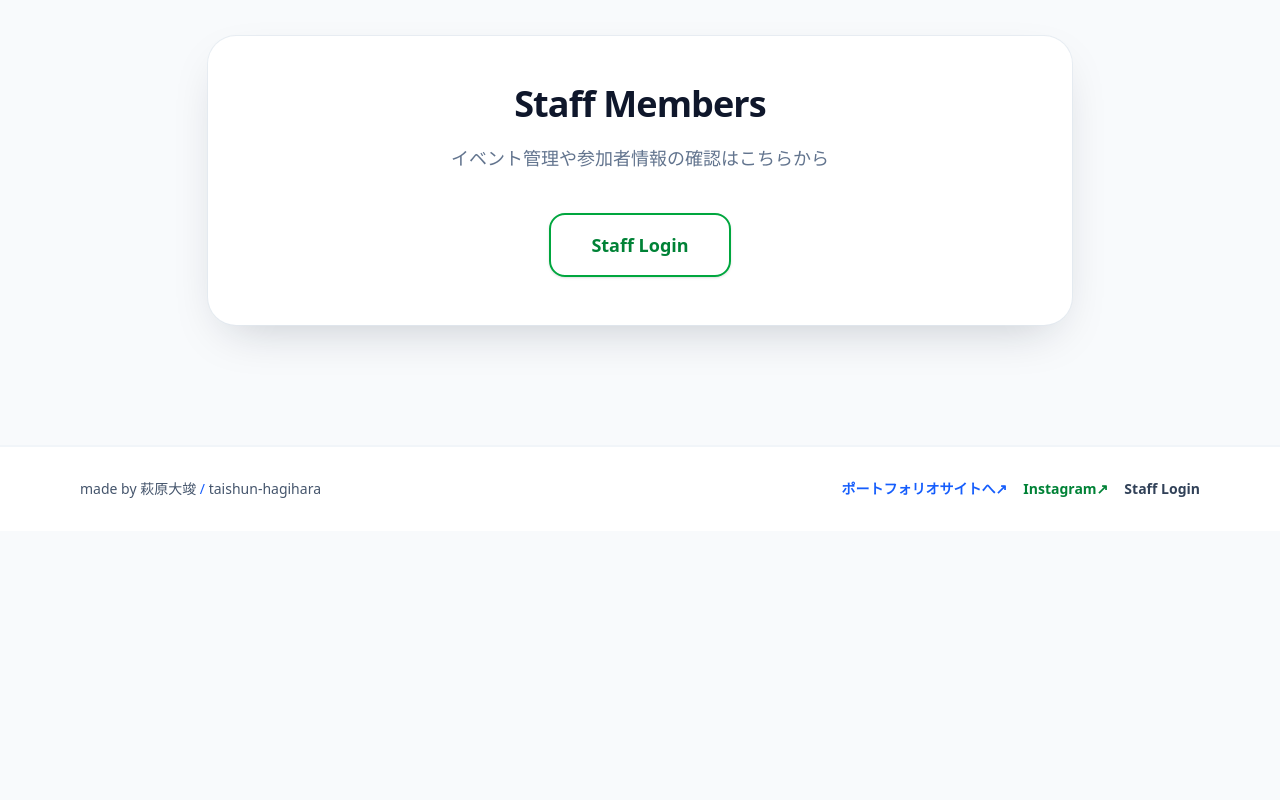
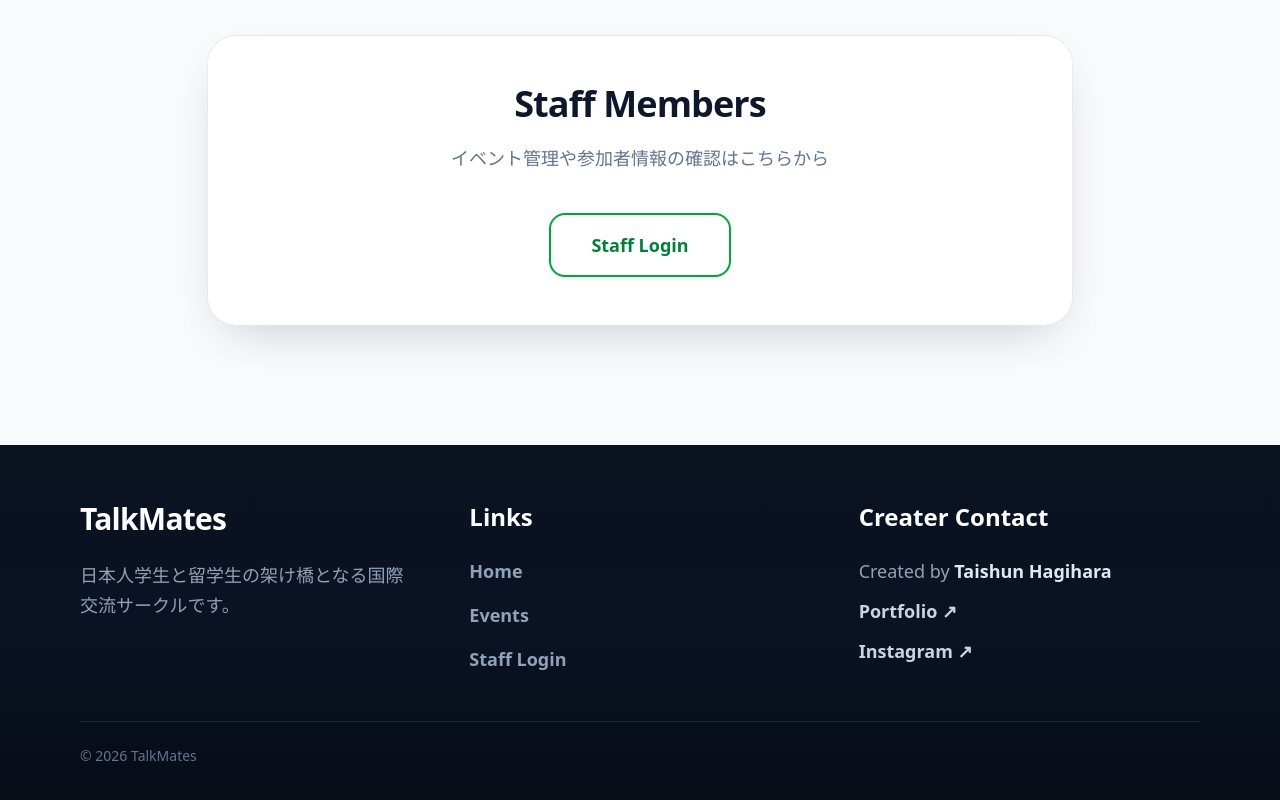
Before and after one commit to Taishun-Hagihara/talkmates-site, a React (Vite) app: page / in a window 1280 px wide. Shown: the part 1276-2076 px from the top of the page. Before the commit the page ends 1807 px from the top, so only its background shows below. Built offline with nearby package versions, Linux system fonts and the light colour scheme; no server answers; the database is empty.

Commit message:
footerを改善した

```diff
--- a/src/components/Layout.jsx
+++ b/src/components/Layout.jsx
@@ -1,3 +1,4 @@
+import { useEffect } from "react";
 import { Link, Outlet, useLocation } from "react-router-dom";
 import { useLang } from "../contexts/LangContext";
 import TalkMatesLogo from "../assets/TalkMatesLogo.png";
@@ -7,6 +8,10 @@ import { Home, CalendarDays, Languages, Shield } from "lucide-react";
 export default function Layout() {
   const { lang, toggle } = useLang();
   const loc = useLocation();
+
+  useEffect(() => {
+    window.scrollTo(0, 0);
+  }, [loc.pathname]);
 
   const navItem = (to, label, Icon) => {
     const active = loc.pathname === to || (to === "/events" && loc.pathname.startsWith("/events"));
@@ -69,34 +74,98 @@ export default function Layout() {
         <Outlet />
       </main>
 
-      <footer className="mt-16 border-t-2 border-slate-100 bg-white">
-        <div className="mx-auto flex max-w-6xl flex-col gap-3 px-4 py-8 sm:flex-row sm:items-center sm:justify-between">
-          <p className="text-sm font-medium text-slate-600">
-            made by 萩原大竣 <span className="text-blue-600">/</span> taishun-hagihara
+      <footer className="mt-16 bg-linear-to-b from-[#0b1220] via-[#0a1324] to-[#060b14]">
+        <div className="mx-auto max-w-6xl px-4 py-14">
+          <div className="grid gap-12 md:grid-cols-3">
+            {/* Brand */}
+            <div>
+              <div className="text-3xl font-black tracking-tight text-white">
+                TalkMates
+              </div>
+
+              <p className="mt-6 max-w-sm text-lg font-medium leading-relaxed text-slate-400">
+                {lang === "ja"
+                  ? "日本人学生と留学生の架け橋となる国際交流サークルです。"
+                  : "We are an international exchange circle connecting Japanese and international students."}
               </p>
-          <div className="flex flex-wrap items-center gap-4">
+            </div>
+
+            {/* Links */}
+            <div>
+              <h3 className="text-2xl font-black text-white">Links</h3>
+              <ul className="mt-6 space-y-4 text-lg font-semibold">
+                <li>
+                  <Link
+                    to="/"
+                    className="text-slate-400 transition hover:text-white"
+                  >
+                    Home
+                  </Link>
+                </li>
+                <li>
+                  <Link
+                    to="/events"
+                    className="text-slate-400 transition hover:text-white"
+                  >
+                    Events
+                  </Link>
+                </li>
+
+
+                <li>
+                  <Link
+                    to="/admin/login"
+                    className="text-slate-400 transition hover:text-white"
+                  >
+                    Staff Login
+                  </Link>
+                </li>
+              </ul>
+            </div>
+
+            {/* Creator */}
+            <div>
+              <h3 className="text-2xl font-black text-white">Creater Contact</h3>
+
+              <div className="mt-6 space-y-3 text-lg font-medium text-slate-400">
+                <p>
+                  Created by{" "}
+                  <span className="font-bold text-slate-200">
+                    Taishun Hagihara
+                  </span>
+                </p>
+
                 <a
-              className="text-sm font-semibold text-blue-600 hover:text-blue-700"
+                  className="inline-flex items-center gap-2 font-semibold text-slate-300 transition hover:text-white"
                   href="https://taishun-portfolio.com/"
                   target="_blank"
                   rel="noreferrer"
                 >
-              ポートフォリオサイトへ↗︎
+                  Portfolio ↗︎
                 </a>
+
+                {/* TalkMatesのインスタも置きたいなら（不要なら削除OK） */}
                 <a
-              className="text-sm font-semibold text-green-700 hover:text-green-800"
-              href="https://www.instagram.com/talkmates_2025/"
+                  className="block font-semibold text-slate-300 transition hover:text-white"
+                  href="https://www.instagram.com/tais_.ha/"
                   target="_blank"
                   rel="noreferrer"
                 >
-              Instagram↗︎
+                  Instagram ↗︎
                 </a>
-            <Link className="text-sm font-semibold text-slate-700 hover:text-slate-900" to="/admin/login">
-              Staff Login
-            </Link>
+              </div>
+            </div>
+          </div>
+
+          <div className="mt-12 h-px w-full bg-white/10" />
+
+          <div className="mt-6 flex flex-col gap-2 text-sm text-slate-500 sm:flex-row sm:items-center sm:justify-between">
+            <p>© {new Date().getFullYear()} TalkMates</p>
+
           </div>
         </div>
       </footer>
+
     </div>
   );
 }
```
Lines whose indentation alone changed are shown as unchanged.
